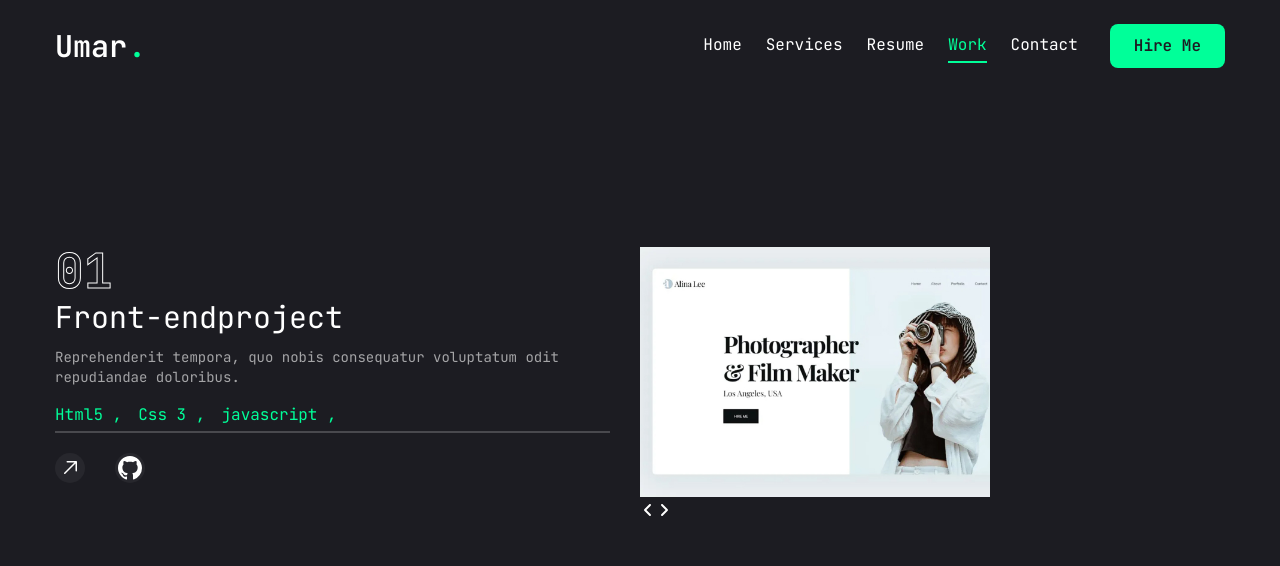
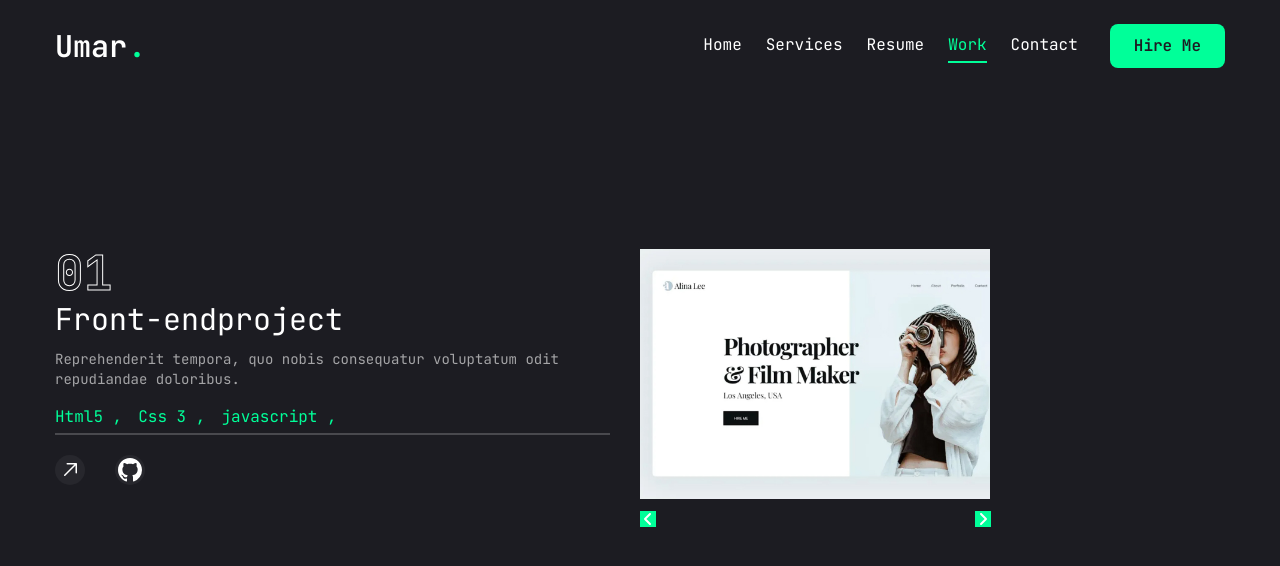
Before and after one commit to Umar7070/MyPortFolio, a Next.js app: page /work in a window 1280 px wide. Shown: the top 566 px of the page. Built offline with nearby package versions, Linux system fonts and the light colour scheme.

Commit message:
social component fiexed_socalicons

```diff
--- a/app/work/page.jsx
+++ b/app/work/page.jsx
@@ -178,7 +178,7 @@ const Work = () => {
                   </SwiperSlide>
                 );
               })}
-              <SliderBtn  />
+              <SliderBtn  containerStyles='flex gap-2 mt-3 justify-between xl:w-[60%] h-[20px w-[20px] text -accent'   />
             </Swiper>
           </div>
         </div>
--- a/components/SliderBtn.jsx
+++ b/components/SliderBtn.jsx
@@ -7,10 +7,10 @@ const SliderBtn = ({ containerStyles, btnStyles, iconsStyles }) => {
     <>
       <div className={containerStyles}>
         <button className={btnStyles} onClick={() => swiper.slidePrev()}>
-          <FaAngleLeft className={iconsStyles} />
+          <FaAngleLeft className='bg-accent' />
         </button>
         <button className={btnStyles} onClick={() => swiper.slideNext()}>
-          <FaAngleRight className={iconsStyles} />
+          <FaAngleRight className='bg-accent'/>
         </button>
       </div>
     </>
--- a/components/Social.jsx
+++ b/components/Social.jsx
@@ -1,4 +1,9 @@
-import { FaGithub, FaLinkedinIn, FaYoutube, FaTwitter } from "react-icons/fa";
+import {
+  FaGithub,
+  FaLinkedinIn,
+  FaInstagramSquare,
+  FaFacebookF,
+} from "react-icons/fa";
 import Link from "next/link";
 const socialMedia = [
   {
@@ -7,15 +12,16 @@ const socialMedia = [
   },
   {
     icon: <FaLinkedinIn />,
-    path: "linkedin.com/in/umar98",
+    // path: "linkedin.com/in/umar98",
+    path: "https://www.linkedin.com/in/umar98",
   },
   {
-    icon: <FaYoutube />,
-    path: "",
+    icon: <FaInstagramSquare />,
+    path: "https://www.instagram.com/ssarkar420/",
   },
   {
-    icon: <FaTwitter />,
-    path: "",
+    icon: <FaFacebookF />,
+    path: "https://www.facebook.com/",
   },
 ];
 const Social = ({ containerStyles, iconStyles }) => {
```
